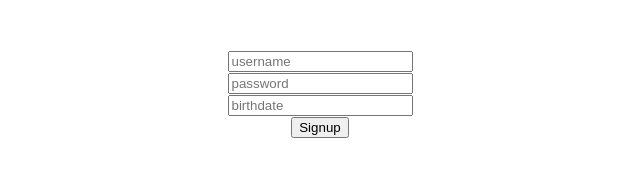
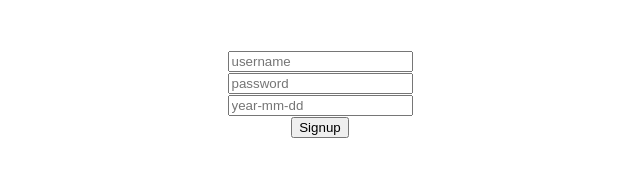
Before and after one commit to MelvinPeepers/app-sleeptracker, a React (Create React App) app in the folder app-sleeptracker/: page /signup in a window 1280 px wide. Shown: the top 185 px of the page, without its empty margins (320-960 px from the left). Built offline with nearby package versions, Linux system fonts and the light colour scheme.

Commit message:
changed placeholder on reg site

```diff
--- a/app-sleeptracker/src/App.js
+++ b/app-sleeptracker/src/App.js
@@ -11,8 +11,8 @@ function App() {
   return (
     <div className='App'>
       <PrivateRoute exact path='/' component={Dashboard} />
+      <Route exact path='/signup' component={Reg} />
       <Route exact path='/login' component={Login} />
-      <Route exact path='/signup' component={Reg} />
     </div>
   );
 }
--- a/app-sleeptracker/src/components/registration/Reg.js
+++ b/app-sleeptracker/src/components/registration/Reg.js
@@ -61,7 +61,7 @@ class Reg extends Component {
           <input
             type='text'
             name='birthdate'
-            placeholder='birthdate'
+            placeholder='year-mm-dd'
             value={birthdate}
             onChange={this.handleChangeReg}
           />
```
